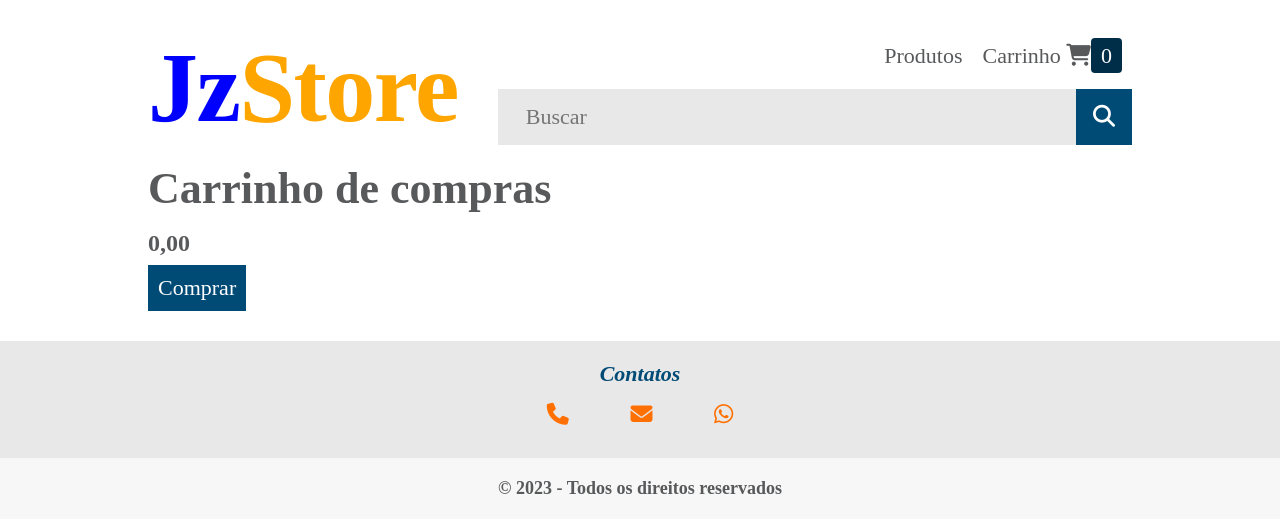
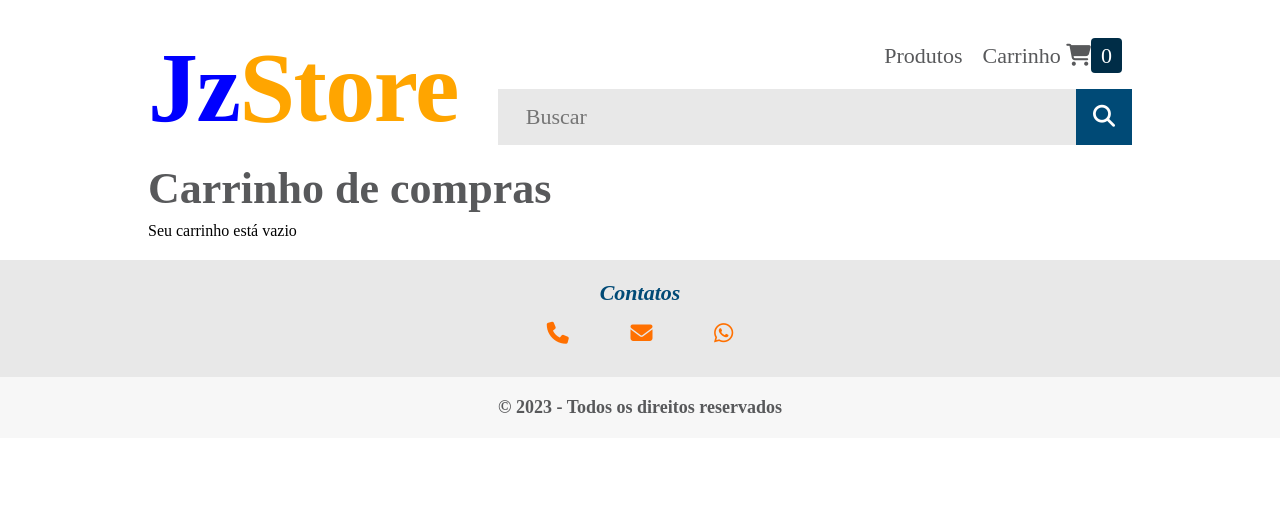
Before and after one commit to JeaziRicardo/jz-store-angular, an Angular app: page /cart in a window 1280 px wide. Shown: the top 532 px of the page. Built offline with nearby package versions, Linux system fonts and the light colour scheme.

Commit message:
feat: add texto quando tiver produtos no carrinho

```diff
--- a/src/app/cart/cart.component.html
+++ b/src/app/cart/cart.component.html
@@ -1,5 +1,5 @@
 <h2 class="cart-title">Carrinho de compras</h2>
-<div>
+<div *ngIf="cartItems.length > 0, else noProducts">
   <ul>
     <li *ngFor="let item of cartItems">
       <img [src]="item.image" [alt]="item.description">
@@ -17,3 +17,7 @@
   <h2 class="cart-total">0,00</h2>
   <button class="buy-button">Comprar</button>
 </div>
+
+<ng-template class="container" #noProducts>
+  <p class="empty-cart">Seu carrinho está vazio</p>
+</ng-template>
```
